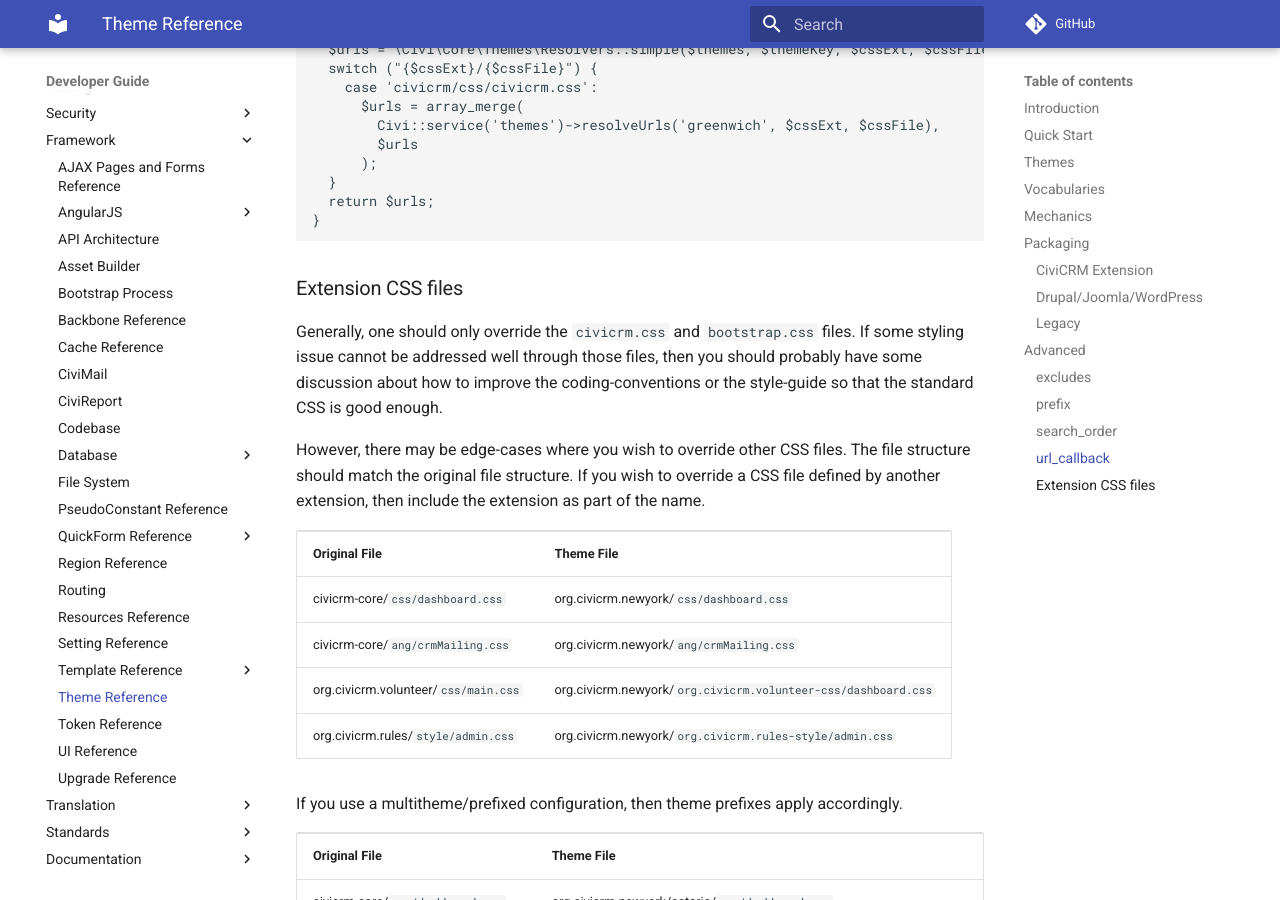
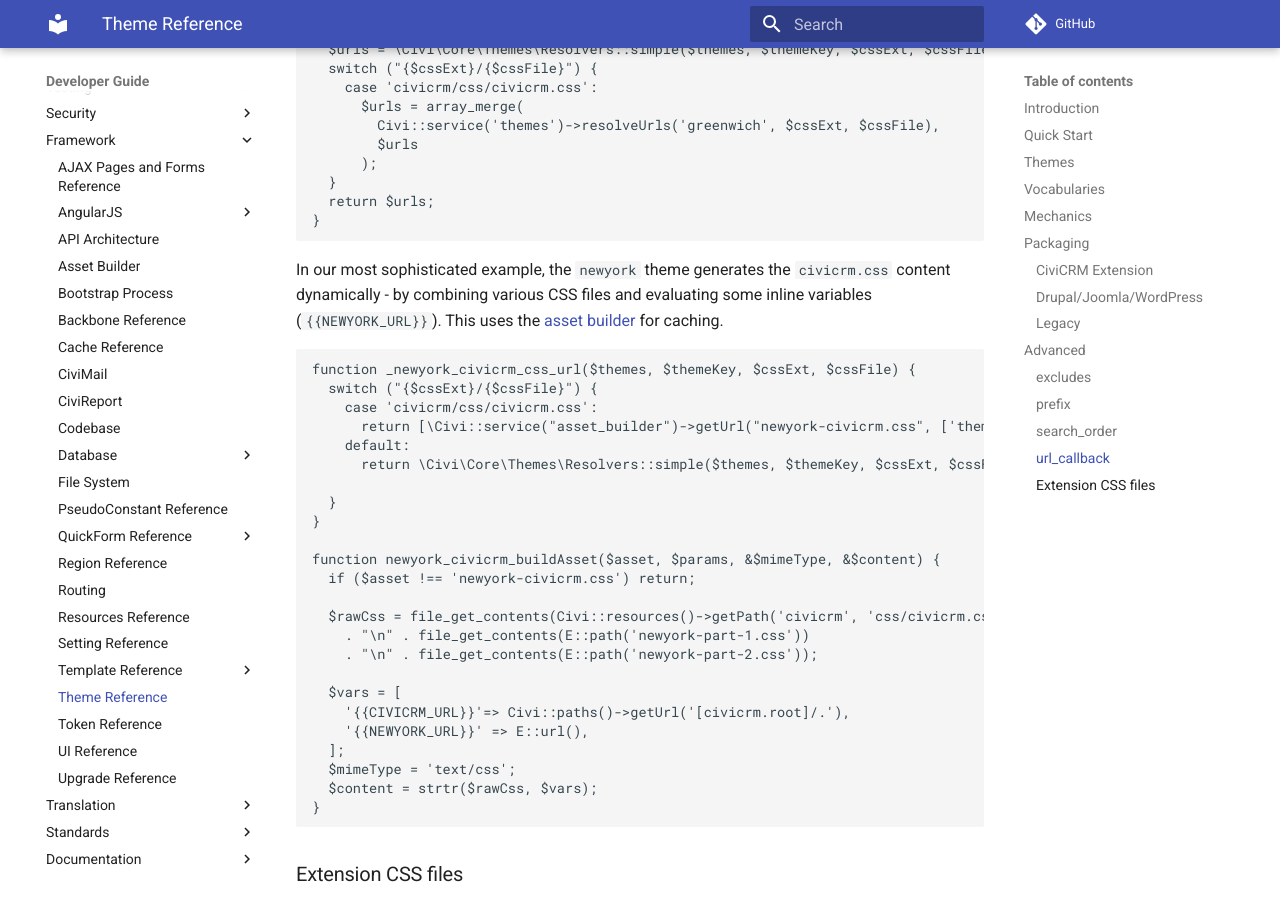
Before and after one commit to civicrm/civicrm-dev-docs, an MkDocs documentation site: the page built from docs/framework/theme.md, in a window 1280 px wide and 900 px high, scrolled down 9597 px. Built offline with MkDocs 1.6.1 and Material for MkDocs 9.7.7, drawn with Linux system fonts in a browser that asks for light colours; comment, search, counter and statistics services are not loaded; old or Windows-style settings are respelled for this version of MkDocs.

Commit message:
theme.md - Example of using asset-builder for CSS

````diff
--- a/docs/framework/theme.md
+++ b/docs/framework/theme.md
@@ -439,6 +439,38 @@
 }
 ```
 
+In our most sophisticated example, the `newyork` theme generates the
+`civicrm.css` content dynamically - by combining various CSS files and
+evaluating some inline variables (`{{NEWYORK_URL}}`).  This uses the
+[asset builder](/framework/asset-builder.md) for caching.
+
+```php
+function _newyork_civicrm_css_url($themes, $themeKey, $cssExt, $cssFile) {
+  switch ("{$cssExt}/{$cssFile}") {
+    case 'civicrm/css/civicrm.css':
+      return [\Civi::service("asset_builder")->getUrl("newyork-civicrm.css", ['themeKey' => $themeKey])];
+    default:
+      return \Civi\Core\Themes\Resolvers::simple($themes, $themeKey, $cssExt, $cssFile);
+
+  }
+}
+
+function newyork_civicrm_buildAsset($asset, $params, &$mimeType, &$content) {
+  if ($asset !== 'newyork-civicrm.css') return;
+
+  $rawCss = file_get_contents(Civi::resources()->getPath('civicrm', 'css/civicrm.css'))
+    . "\n" . file_get_contents(E::path('newyork-part-1.css'))
+    . "\n" . file_get_contents(E::path('newyork-part-2.css'));
+
+  $vars = [
+    '{{CIVICRM_URL}}'=> Civi::paths()->getUrl('[civicrm.root]/.'),
+    '{{NEWYORK_URL}}' => E::url(),
+  ];
+  $mimeType = 'text/css';
+  $content = strtr($rawCss, $vars);
+}
+```
+
 ### Extension CSS files
 
 Generally, one should only override the `civicrm.css` and `bootstrap.css`
````
